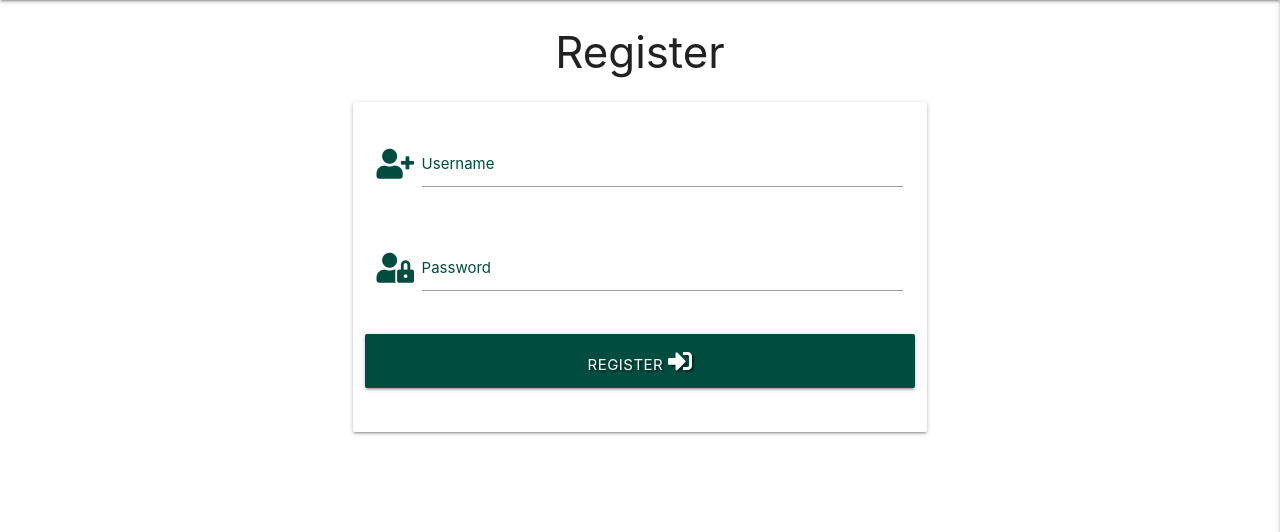
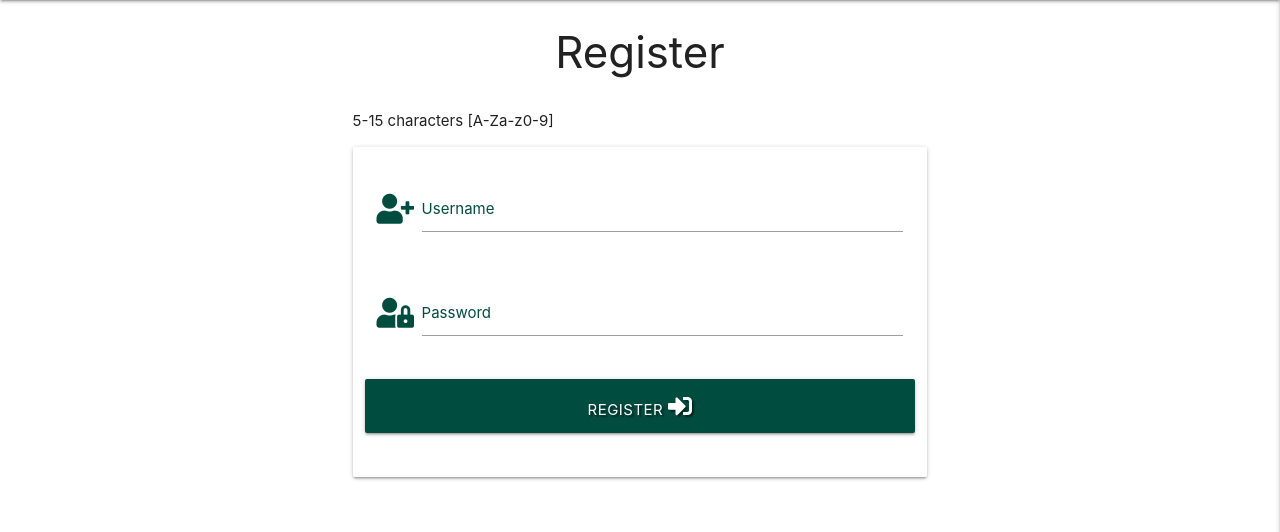
Before and after one commit to janet-dev/ci-milestone-project-3, a Flask app: page /register in a window 1280 px wide. Shown: the part 64-596 px from the top of the page. Run offline with Flask 2, Linux system fonts and the light colour scheme; some libraries are stand-ins or nearby versions.

Commit message:
Add alphameric pattern info to Register page

```diff
--- a/templates/register.html
+++ b/templates/register.html
@@ -5,6 +5,7 @@
 
     <div class="row">
         <form class="col s12 m8 offset-m2" method="POST" action="{{ url_for('register') }}">
+            <p>5-15 characters [A-Za-z0-9]</p>
             <div class="card-panel">
                 <!-- username -->
                 <div class="row">
```
